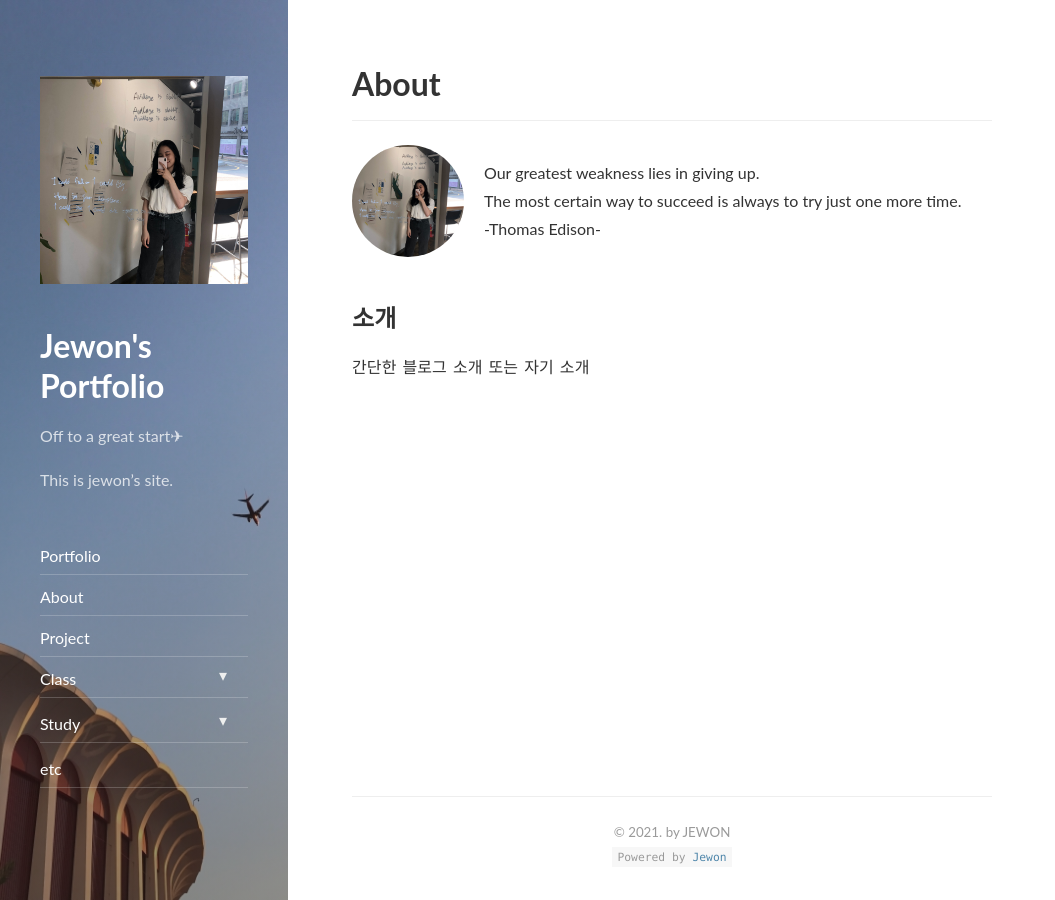
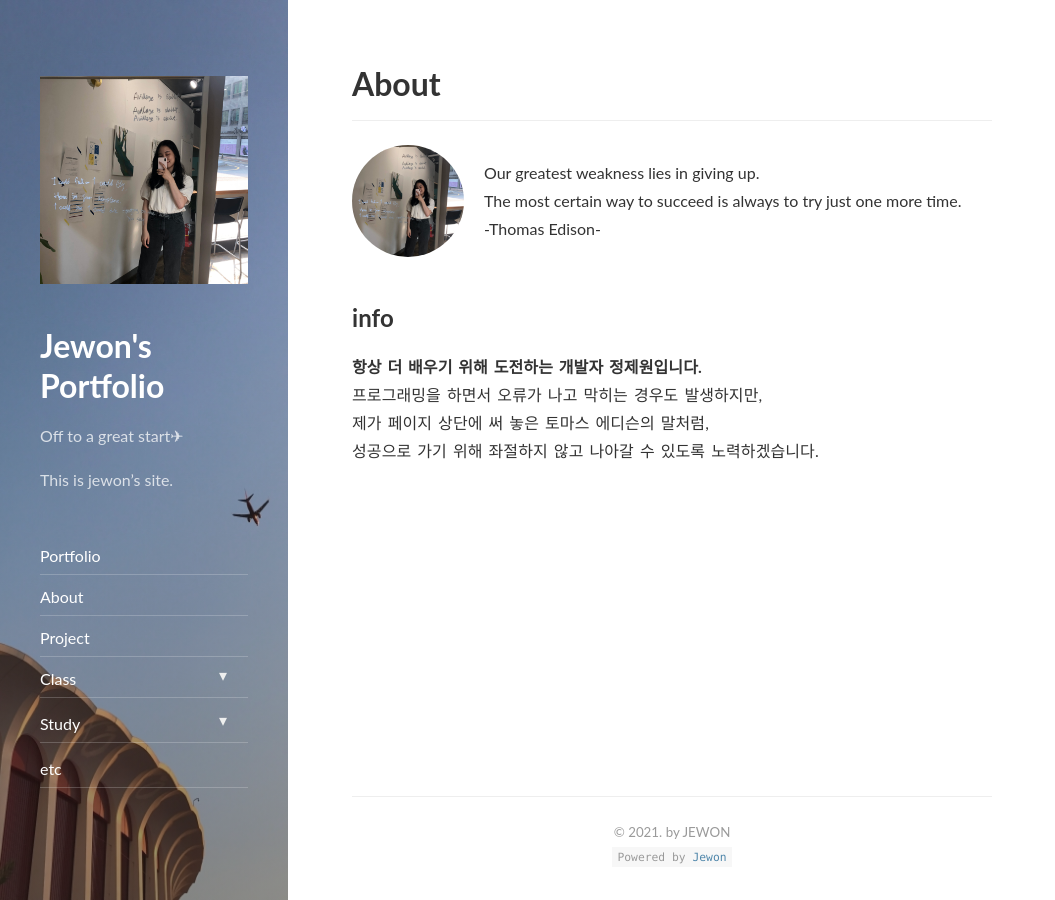
Before and after one commit to jjwon915/jjwon915.github.io, a Jekyll site: the page built from about.md, in a window 1280 px wide and 900 px high. Shown: the whole window, without its empty margins (0-1055 px from the left). Built offline with Jekyll 4.4.1, drawn with Linux system fonts in a browser that asks for light colours; nearby versions of some CDN libraries.

Commit message:
Update about.md

```diff
--- a/about.md
+++ b/about.md
@@ -3,8 +3,12 @@ layout: about
 title: About
 menu: true
 order: 2
+published: true
 ---
 
-## 소개
+## info
 
-간단한 블로그 소개 또는 자기 소개
+**항상 더 배우기 위해 도전하는 개발자 정제원입니다.**<br />
+프로그래밍을 하면서 오류가 나고 막히는 경우도 발생하지만,<br />
+제가 페이지 상단에 써 놓은 토마스 에디슨의 말처럼,<br />
+성공으로 가기 위해 좌절하지 않고 나아갈 수 있도록 노력하겠습니다.
```
